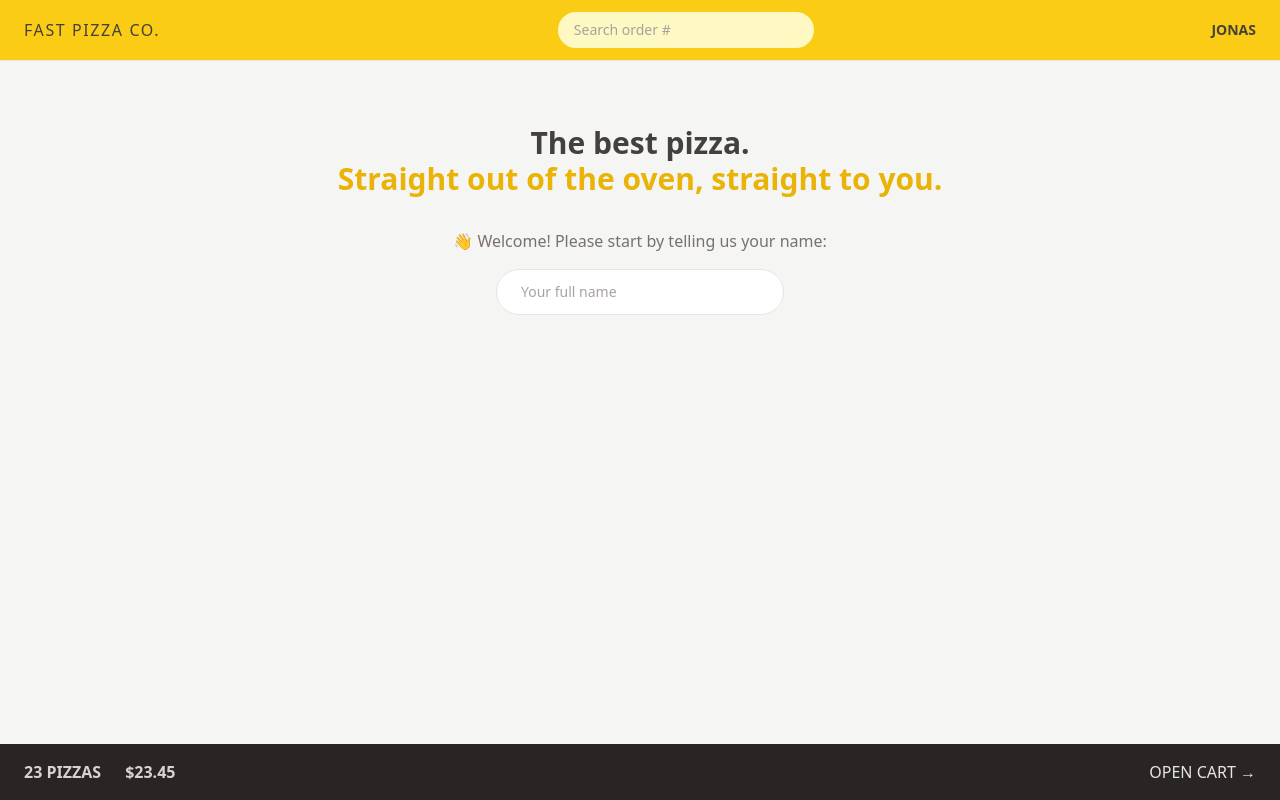
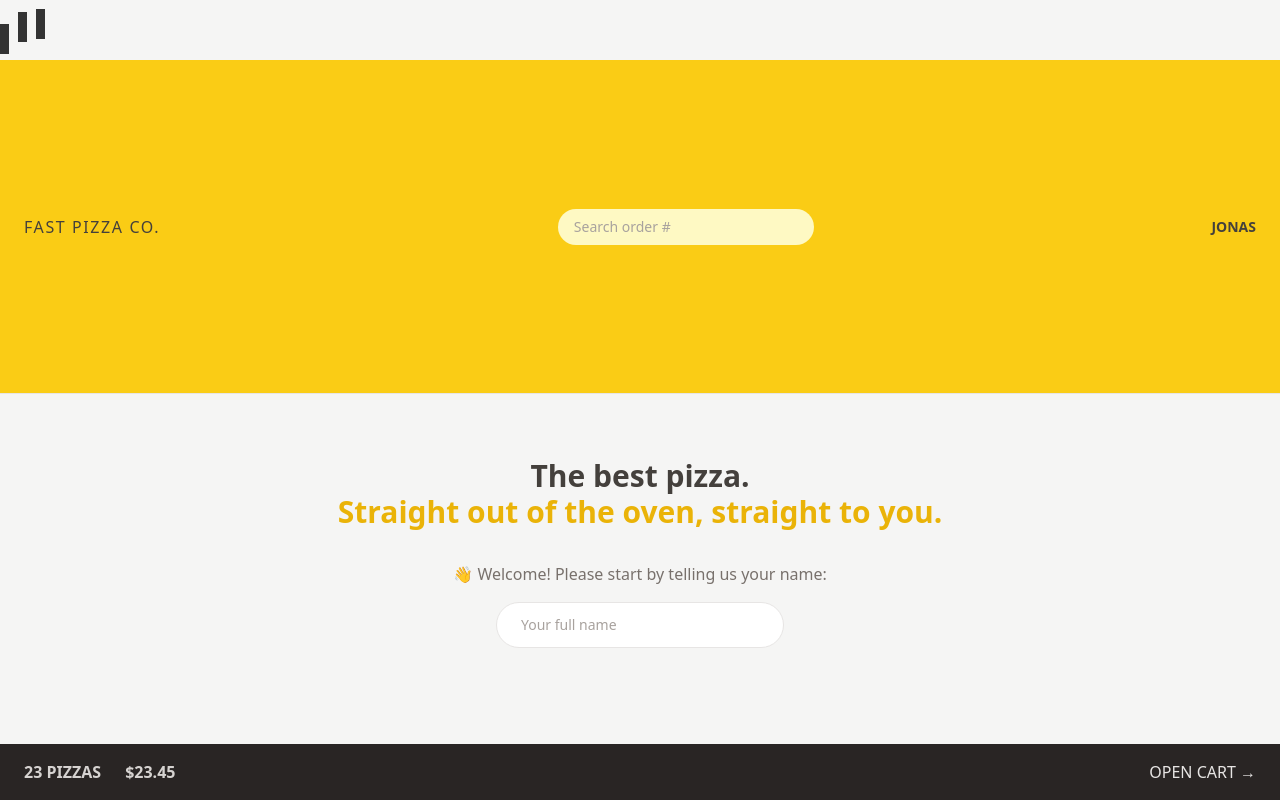
Before and after one commit to Nifemiasaolu/Fast_Pizza, a React (Vite) app: page / in a window 1280 px wide. Built offline with nearby package versions, Linux system fonts and the light colour scheme.

Commit message:
Update: Component style change

```diff
--- a/src/UI/AppLayout.jsx
+++ b/src/UI/AppLayout.jsx
@@ -10,7 +10,8 @@ function AppLayout() {
 
   return (
     <div className="grid h-screen grid-rows-[auto_1fr_auto]">
-      {isLoading && <Loader />}
+      {/* {isLoading && <Loader />} */}
+      {true && <Loader />}
 
       <Header />
 
```
